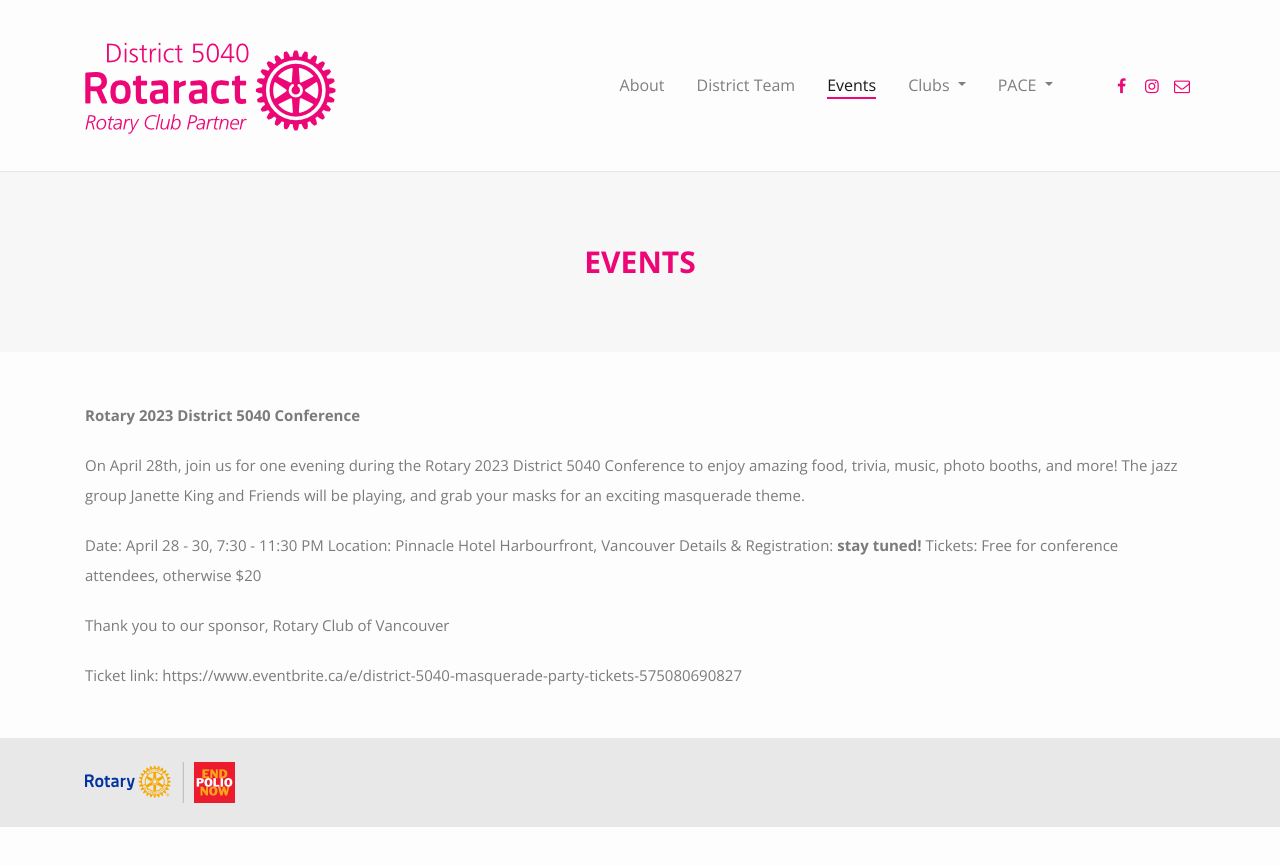
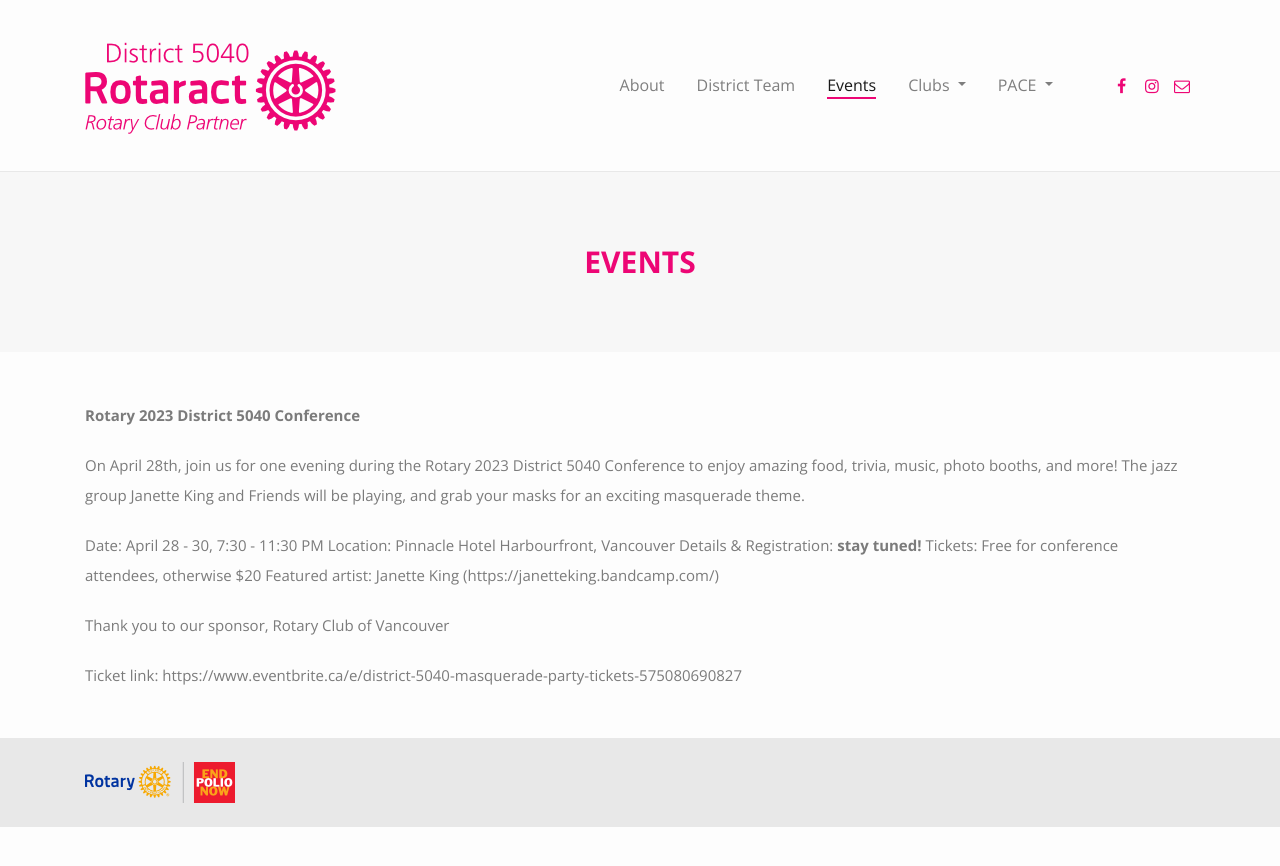
Before and after one commit to rotaract5040/rotaract5040.github.io, a Jekyll site: the page built from events.md, in a window 1280 px wide. Shown: the top 866 px of the page. Built offline with Jekyll 4.4.1, drawn with Linux system fonts in a browser that asks for light colours; nearby versions of some CDN libraries; Markdown is read by kramdown in place of the engine named in the settings.

Commit message:
Update events.md

```diff
--- a/events.md
+++ b/events.md
@@ -12,6 +12,7 @@
 Location: Pinnacle Hotel Harbourfront, Vancouver
 Details & Registration: **stay tuned!**
 Tickets: Free for conference attendees, otherwise $20
+Featured artist: Janette King (https://janetteking.bandcamp.com/)
 
 Thank you to our sponsor, Rotary Club of Vancouver
 
```
